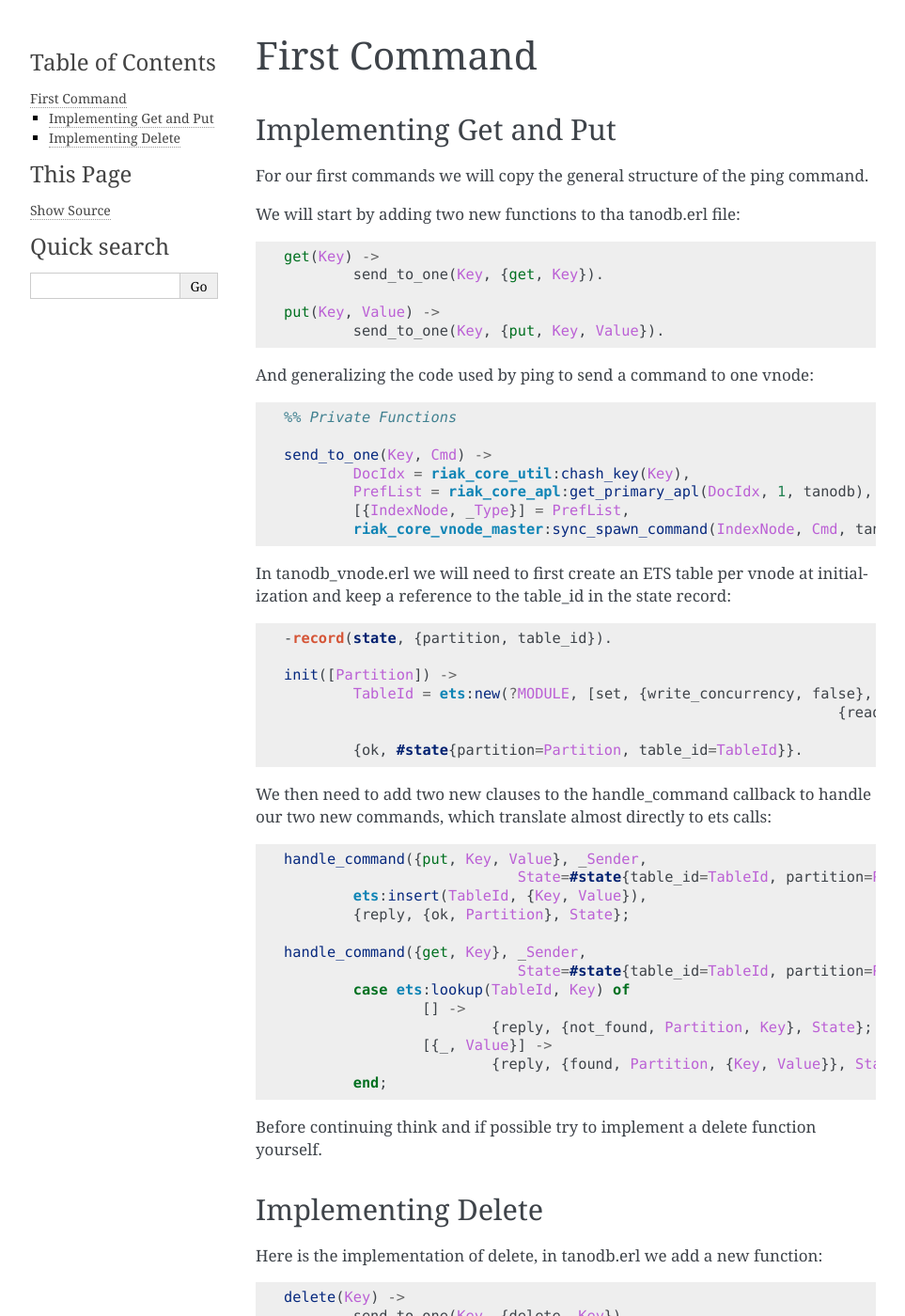
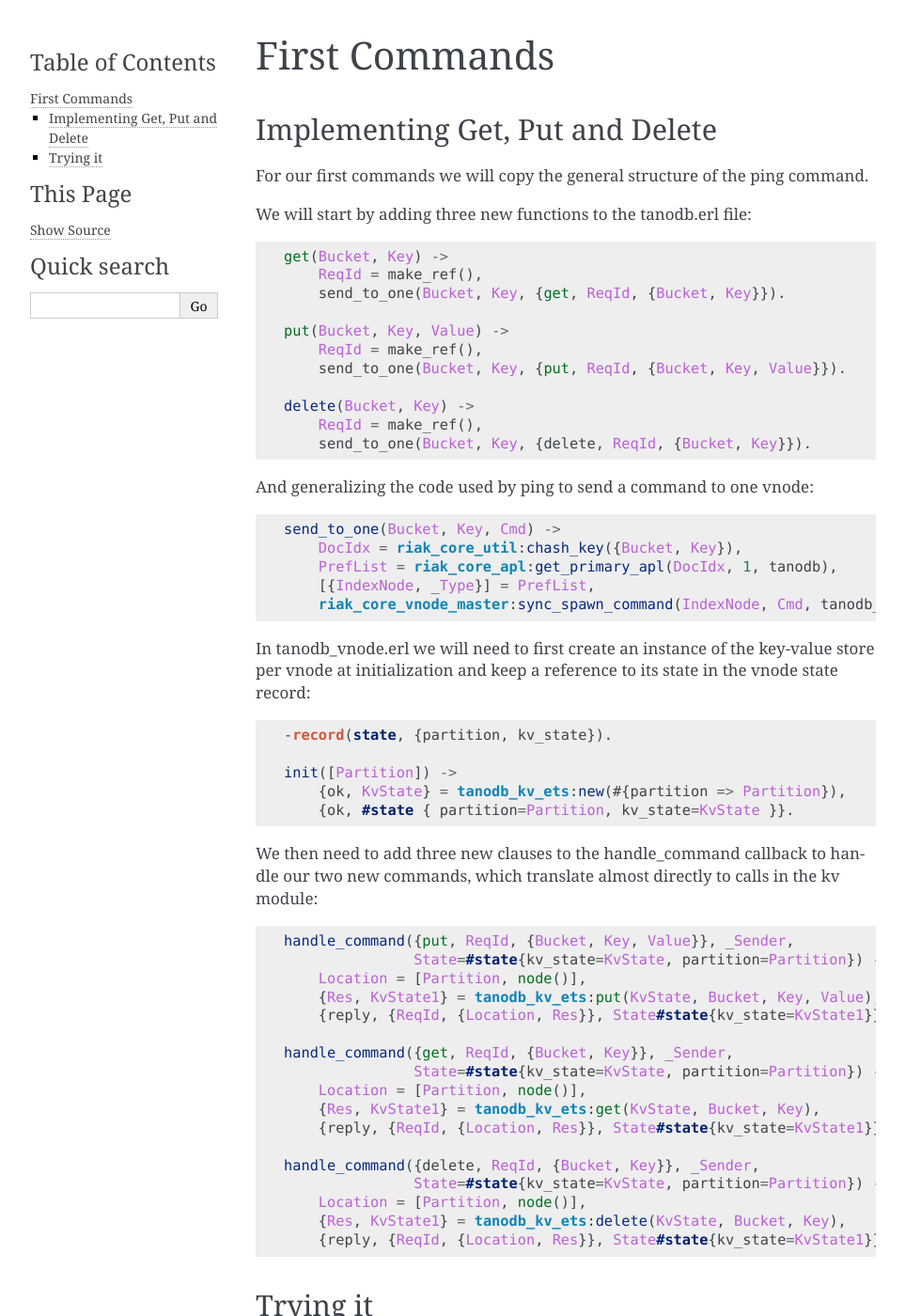
Before and after one commit to marianoguerra/riak-core-tutorial, a Sphinx documentation site: the page built from source/first-command.rst, in a window 1280 px wide and 1400 px high. Shown: the whole window at 94% size, without its empty margins (148-1111 px from the left). Built offline with Sphinx 7.4.7, drawn with Linux system fonts in a browser that asks for light colours; some of the changed text lies outside the part shown.

Commit message:
update first command chapter to latest code

```diff
--- a/source/first-command.rst
+++ b/source/first-command.rst
@@ -1,82 +1,156 @@
-First Command
-=============
+First Commands
+==============
 
-Implementing Get and Put
-------------------------
+Implementing Get, Put and Delete
+--------------------------------
 
 For our first commands we will copy the general structure of the ping command.
 
-We will start by adding two new functions to tha tanodb.erl file:
+We will start by adding three new functions to the tanodb.erl file:
 
 .. code-block:: erlang
 
-	get(Key) ->
-		send_to_one(Key, {get, Key}).
+    get(Bucket, Key) ->
+        ReqId = make_ref(),
+        send_to_one(Bucket, Key, {get, ReqId, {Bucket, Key}}).
 
-	put(Key, Value) ->
-		send_to_one(Key, {put, Key, Value}).
+    put(Bucket, Key, Value) ->
+        ReqId = make_ref(),
+        send_to_one(Bucket, Key, {put, ReqId, {Bucket, Key, Value}}).
+
+    delete(Bucket, Key) ->
+        ReqId = make_ref(),
+        send_to_one(Bucket, Key, {delete, ReqId, {Bucket, Key}}).
 
 And generalizing the code used by ping to send a command to one vnode:
 
 .. code-block:: erlang
 
-	%% Private Functions
+    send_to_one(Bucket, Key, Cmd) ->
+        DocIdx = riak_core_util:chash_key({Bucket, Key}),
+        PrefList = riak_core_apl:get_primary_apl(DocIdx, 1, tanodb),
+        [{IndexNode, _Type}] = PrefList,
+        riak_core_vnode_master:sync_spawn_command(IndexNode, Cmd, tanodb_vnode_master).
 
-	send_to_one(Key, Cmd) ->
-		DocIdx = riak_core_util:chash_key(Key),
-		PrefList = riak_core_apl:get_primary_apl(DocIdx, 1, tanodb),
-		[{IndexNode, _Type}] = PrefList,
-		riak_core_vnode_master:sync_spawn_command(IndexNode, Cmd, tanodb_vnode_master).
 
-In tanodb_vnode.erl we will need to first create an ETS table per vnode at
-initialization and keep a reference to the table_id in the state record:
+In tanodb_vnode.erl we will need to first create an instance of the key-value
+store per vnode at initialization and keep a reference to its state in the
+vnode state record:
 
 .. code-block:: erlang
 
-	-record(state, {partition, table_id}).
+    -record(state, {partition, kv_state}).
 
-	init([Partition]) ->
-		TableId = ets:new(?MODULE, [set, {write_concurrency, false},
-									{read_concurrency, false}]),
+    init([Partition]) ->
+        {ok, KvState} = tanodb_kv_ets:new(#{partition => Partition}),
+        {ok, #state { partition=Partition, kv_state=KvState }}.
 
-		{ok, #state{partition=Partition, table_id=TableId}}.
-
-We then need to add two new clauses to the handle_command callback to handle
-our two new commands, which translate almost directly to ets calls:
+We then need to add three new clauses to the handle_command callback to handle
+our two new commands, which translate almost directly to calls in the kv module:
 
 .. code-block:: erlang
 
-	handle_command({put, Key, Value}, _Sender,
-				   State=#state{table_id=TableId, partition=Partition}) ->
-		ets:insert(TableId, {Key, Value}),
-		{reply, {ok, Partition}, State};
+    handle_command({put, ReqId, {Bucket, Key, Value}}, _Sender,
+                   State=#state{kv_state=KvState, partition=Partition}) ->
+        Location = [Partition, node()],
+        {Res, KvState1} = tanodb_kv_ets:put(KvState, Bucket, Key, Value),
+        {reply, {ReqId, {Location, Res}}, State#state{kv_state=KvState1}};
 
-	handle_command({get, Key}, _Sender,
-				   State=#state{table_id=TableId, partition=Partition}) ->
-		case ets:lookup(TableId, Key) of
-			[] ->
-				{reply, {not_found, Partition, Key}, State};
-			[{_, Value}] ->
-				{reply, {found, Partition, {Key, Value}}, State}
-		end;
+    handle_command({get, ReqId, {Bucket, Key}}, _Sender,
+                   State=#state{kv_state=KvState, partition=Partition}) ->
+        Location = [Partition, node()],
+        {Res, KvState1} = tanodb_kv_ets:get(KvState, Bucket, Key),
+        {reply, {ReqId, {Location, Res}}, State#state{kv_state=KvState1}};
 
-Before continuing think and if possible try to implement a delete function yourself.
+    handle_command({delete, ReqId, {Bucket, Key}}, _Sender,
+                   State=#state{kv_state=KvState, partition=Partition}) ->
+        Location = [Partition, node()],
+        {Res, KvState1} = tanodb_kv_ets:delete(KvState, Bucket, Key),
+        {reply, {ReqId, {Location, Res}}, State#state{kv_state=KvState1}};
 
-Implementing Delete
--------------------
+Trying it
+---------
 
-Here is the implementation of delete, in tanodb.erl we add a new function:
+First let's try to get a key that doesn't exist:
 
 .. code-block:: erlang
 
-	delete(Key) ->
-		send_to_one(Key, {delete, Key}).
-
-In tanodb_vnode.erl we add a new clause to handle_command:
+    (tanodb@127.0.0.1)1> B1 = b1.
+    (tanodb@127.0.0.1)2> K1 = k1.
+    (tanodb@127.0.0.1)3> V1 = v1.
 
 .. code-block:: erlang
 
-	handle_command({delete, Key}, _Sender,
-				   State=#state{table_id=TableId, partition=Partition}) ->
-		true = ets:delete(TableId, Key),
-		{reply, {ok, Partition}, State};
+    (tanodb@127.0.0.1)4> tanodb:get(B1, K1).
+
+.. code-block:: erlang
+
+    {Ref, {[1050454301831586472458898473514828420377701515264,
+            'tanodb@127.0.0.1'],
+      {not_found,{b1,k1}}}}
+
+The structure of the response is:
+
+.. code-block:: erlang
+
+    {UniqueRequestReference, {[PartitionId, NodeId], CommandResponse}}.
+
+Let's try deleting a key that doesn't exist:
+
+.. code-block:: erlang
+
+    (tanodb@127.0.0.1)5> tanodb:delete(B1, K1).
+
+.. code-block:: erlang
+
+    {Ref, {[1050454301831586472458898473514828420377701515264,
+            'tanodb@127.0.0.1'],
+      ok}}
+
+Let's put a value:
+
+.. code-block:: erlang
+
+    (tanodb@127.0.0.1)6> tanodb:put(B1, K1, V1).
+
+.. code-block:: erlang
+
+    {Ref, {[1050454301831586472458898473514828420377701515264,
+            'tanodb@127.0.0.1'],
+      ok}}
+
+Now let's get the value:
+
+.. code-block:: erlang
+
+    (tanodb@127.0.0.1)7> tanodb:get(B1, K1).
+
+.. code-block:: erlang
+
+    {Ref, {[1050454301831586472458898473514828420377701515264,
+            'tanodb@127.0.0.1'],
+      {found,{{b1,k1},v1}}}}
+
+Let's delete it:
+
+.. code-block:: erlang
+
+    (tanodb@127.0.0.1)8> tanodb:delete(B1, K1).
+
+.. code-block:: erlang
+
+    {Ref, {[1050454301831586472458898473514828420377701515264,
+            'tanodb@127.0.0.1'],
+      ok}}
+
+And try to get it back:
+
+.. code-block:: erlang
+
+    (tanodb@127.0.0.1)9> tanodb:get(B1, K1).
+
+.. code-block:: erlang
+
+    {Ref, {[1050454301831586472458898473514828420377701515264,
+            'tanodb@127.0.0.1'],
+      {not_found,{b1,k1}}}}
```
